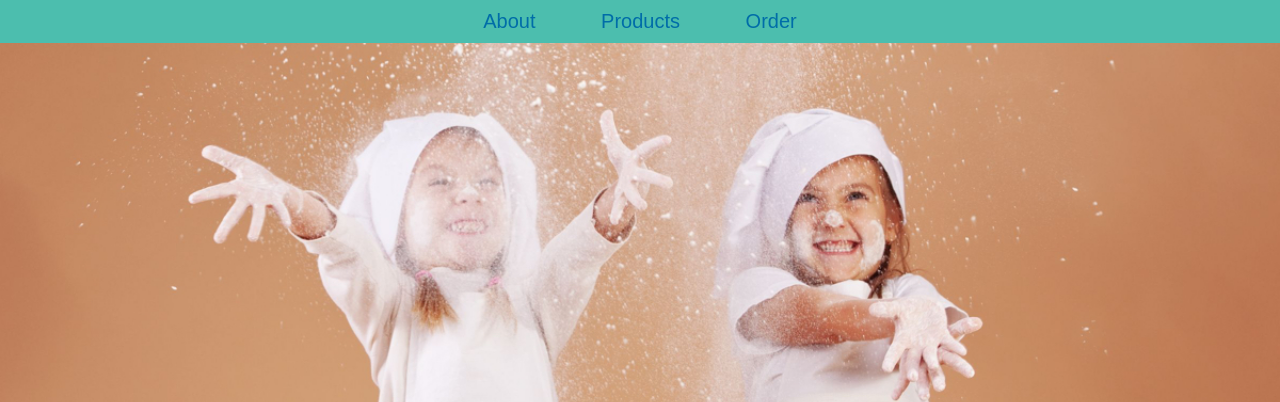
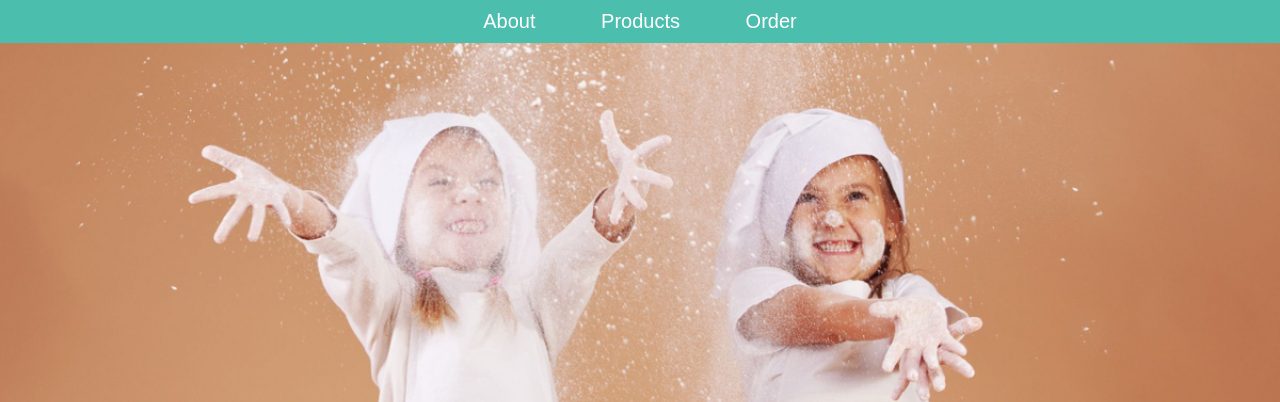
Before and after one commit to playfulchef/playfulchef, a plain HTML site: page index.html in a window 1280 px wide. Shown: the top 402 px of the page. Drawn offline with Linux system fonts and the light colour scheme; a web font is replaced by a local one.

Commit message:
Add files via upload

```diff
--- a/css/main.css
+++ b/css/main.css
@@ -33,7 +33,7 @@ nav {
     font-size: 1.25em;
 }
 nav a {
-    color: #006DA8;
+    color: #FFF;
     padding: 1.5em;
 }
 nav a:hover {
```
